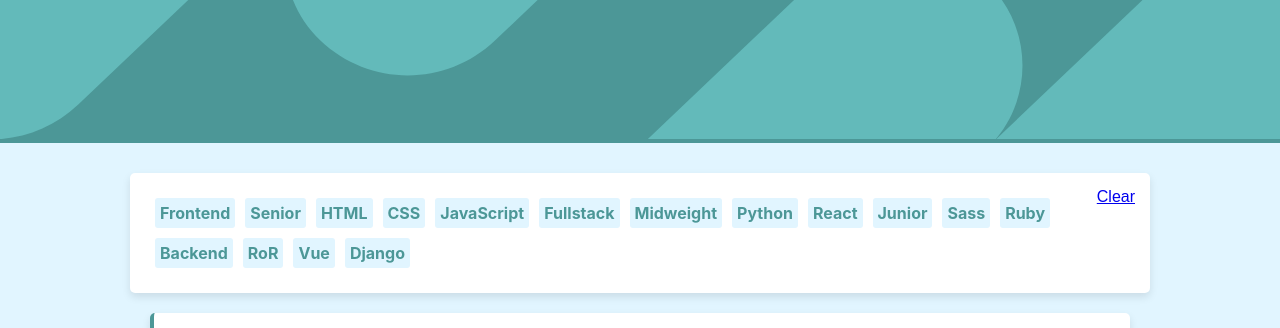
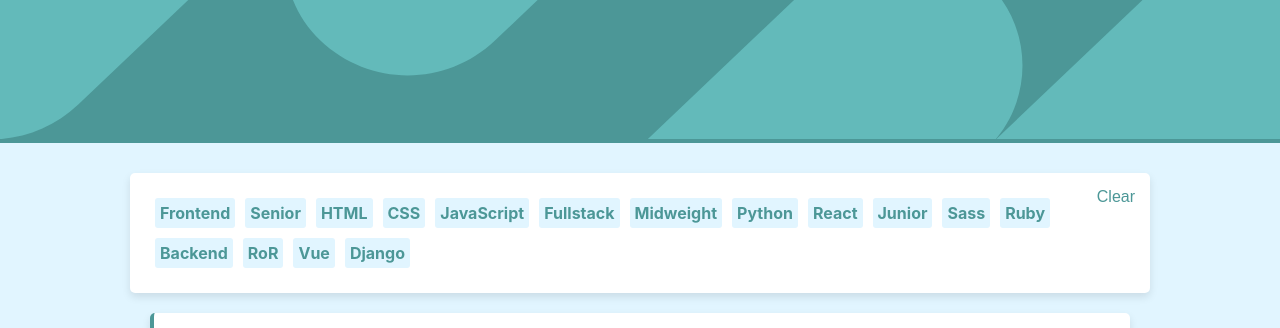
Before and after one commit to Priyanshi02612/JobListingswithFiltering, a React (Create React App) app: page / in a window 1280 px wide. Shown: the top 328 px of the page. Built offline with nearby package versions, Linux system fonts and the light colour scheme.

Commit message:
Update Search.js

```diff
--- a/src/Component/Search.js
+++ b/src/Component/Search.js
@@ -20,16 +20,14 @@ function Search({ data, handleFilter }) {
       <div className="search-container">
         <div className="search">
           {uniqueSkills.map((skill) => (
-              <a key={skill} href="#" className={`skills ${selectedSkills.includes(skill) ? 'selected' : ''}`} onClick={() => handleSkillClick(skill)}>
+              <span key={skill} className={`skills ${selectedSkills.includes(skill) ? 'selected' : ''}`} onClick={() => handleSkillClick(skill)}>
                 {skill} {selectedSkills.includes(skill) && <img src={image} alt="remove icon" className="cross" />}
-              </a>
+              </span>
           ))}
         </div>
-        <div  className="clear" >
-          <a href="#" onClick={handleClearClick}>
+          <span className="clear" onClick={handleClearClick}>
             Clear
-          </a>
-        </div>
+          </span>
       </div>
   );
 }
```
